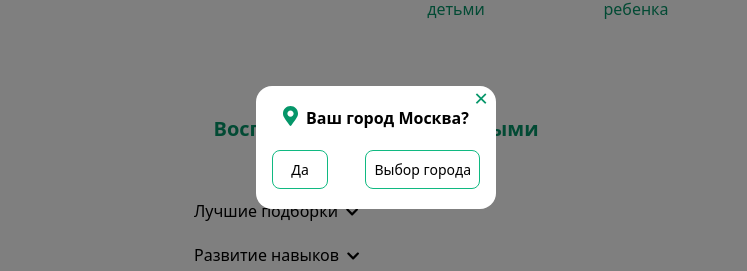
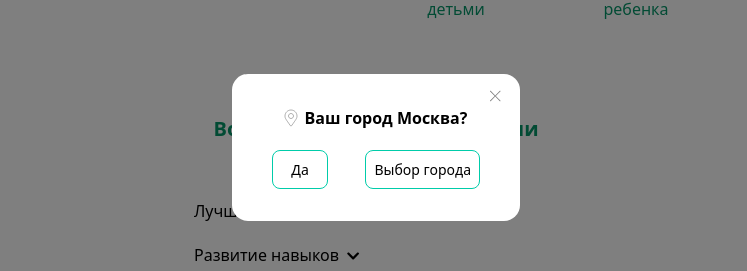
Before and after one commit to ToxicEKB/Weekend, a React (Create React App) app: page / in a window 1280 px wide. Shown: the part 253-524 px from the top of the page, without its empty margins (264-1011 px from the left). Built offline with nearby package versions, Linux system fonts and the light colour scheme.

Commit message:
customize styles in config, add svg-icons

```diff
--- a/src/components/PopUp/BtnChoice.js
+++ b/src/components/PopUp/BtnChoice.js
@@ -2,7 +2,7 @@ const BtnChoice = (props) => {
   const visibilityCity = true;
   return (
     <button
-      className="p-2 min-w-14 border border-green-500 rounded-lg bg-transparent cursor-pointer hover:bg-green-500 focus:outline-none"
+      className="p-2 min-w-14 border border-Sea rounded-lg bg-transparent cursor-pointer hover:bg-Sea focus:outline-none"
       onClick={() => {
         props.updateData(visibilityCity);
       }}
--- a/src/components/PopUp/ChoiceCity.js
+++ b/src/components/PopUp/ChoiceCity.js
@@ -2,7 +2,7 @@ const ChoiceCity = () => {
   return (
     <div>
       <input
-        className="p-2 mb-2.5 w-52 border border-green-500 rounded-lg focus:outline-none"
+        className="p-2 mb-2.5 w-52 border border-Sea rounded-lg focus:outline-none"
         type="text"
         placeholder="Ваш город"
       />
--- a/src/components/PopUp/PopUp.js
+++ b/src/components/PopUp/PopUp.js
@@ -1,5 +1,5 @@
-import { FontAwesomeIcon } from "@fortawesome/react-fontawesome";
-import { faMapMarkerAlt } from "@fortawesome/free-solid-svg-icons";
+import IconClose from "./icons/IconClose";
+import IconMap from "./icons/IconMap";
 import BtnChoice from "./BtnChoice";
 import ChoiceCity from "./ChoiceCity";
 import useVisibilityToggler from "./useVisibilityToggler";
@@ -12,20 +12,17 @@ const PopUp = (props) => {
 
   return (
     <>
-      <div className="absolute top-0 w-full h-full flex justify-center items-center bg-black bg-opacity-50">
-        <div className="px-4 py-5 w-60 relative bg-white rounded-2xl">
+      <div className="fixed top-0 w-full h-full flex justify-center items-center bg-black bg-opacity-50">
+        <div className="px-10 py-8 w-72 relative bg-white rounded-2xl">
           <button
-            className="p-1 absolute -top-2 right-1 text-green-600 text-2xl border-none bg-transparent cursor-pointer hover:opacity-70 focus:outline-none"
+            className="p-1 absolute top-2 right-2 text-gray-400 border-none bg-transparent cursor-pointer hover:opacity-70 focus:outline-none"
             onClick={props.updateData}
           >
-            &times;
+            <IconClose />
           </button>
           <div>
             <p className="mb-5 text-base font-bold text-center">
-              <FontAwesomeIcon
-                icon={faMapMarkerAlt}
-                className="mr-2 text-green-600 text-xl"
-              />
+              <IconMap />
               Ваш город Москва?
             </p>
           </div>
--- /dev/null
+++ b/src/components/PopUp/icons/IconClose.js
@@ -0,0 +1,23 @@
+const IconClose = () => {
+  return (
+    <svg
+      version="1.1"
+      xmlns="http://www.w3.org/2000/svg"
+      x="0px"
+      y="0px"
+      viewBox="0 0 512.001 512.001"
+      className="svg-inline--fa fa-map-marker-alt fa-w-12 mr-2 text-sm"
+    >
+      <path
+      fill="gray"
+        d="M284.286,256.002L506.143,34.144c7.811-7.811,7.811-20.475,0-28.285c-7.811-7.81-20.475-7.811-28.285,0L256,227.717
+			L34.143,5.859c-7.811-7.811-20.475-7.811-28.285,0c-7.81,7.811-7.811,20.475,0,28.285l221.857,221.857L5.858,477.859
+			c-7.811,7.811-7.811,20.475,0,28.285c3.905,3.905,9.024,5.857,14.143,5.857c5.119,0,10.237-1.952,14.143-5.857L256,284.287
+			l221.857,221.857c3.905,3.905,9.024,5.857,14.143,5.857s10.237-1.952,14.143-5.857c7.811-7.811,7.811-20.475,0-28.285
+			L284.286,256.002z"
+      />
+    </svg>
+  );
+};
+
+export default IconClose;
--- /dev/null
+++ b/src/components/PopUp/icons/IconMap.js
@@ -0,0 +1,23 @@
+const IconMap = () => {
+  return (
+    <svg
+      aria-hidden="true"
+      focusable="false"
+      data-prefix="fas"
+      data-icon="map-marker-alt"
+      className="svg-inline--fa fa-map-marker-alt fa-w-12 mr-2 text-gray-400 text-md"
+      role="img"
+      xmlns="http://www.w3.org/2000/svg"
+      viewBox="0 0 384 512"
+    >
+      <path
+        fill="none"
+        stroke="gray"
+        strokeWidth="20"
+        d="M172.268 501.67C26.97 291.031 0 269.413 0 192 0 85.961 85.961 0 192 0s192 85.961 192 192c0 77.413-26.97 99.031-172.268 309.67-9.535 13.774-29.93 13.773-39.464 0zM192 272c44.183 0 80-35.817 80-80s-35.817-80-80-80-80 35.817-80 80 35.817 80 80 80z"
+      ></path>
+    </svg>
+  );
+};
+
+export default IconMap;
--- a/tailwind.config.js
+++ b/tailwind.config.js
@@ -4,11 +4,29 @@ module.exports = {
   theme: {
     extend: {},
     minWidth: {
-      '14': '56px',
-     }
+      14: "56px",
+    },
+    backgroundColor: (theme) => ({
+      ...theme("colors"),
+      Sea: "#00CCA9",
+      Orange: "#FF9F39",
+      Blue: "#466FBD",
+      Crimson: "#BD467F",
+    }),
+    borderColor: (theme) => ({
+      ...theme("colors"),
+      DEFAULT: theme("colors.gray.300", "currentColor"),
+      Sea: "#00CCA9",
+      Orange: "#FF9F39",
+      Blue: "#466FBD",
+      Crimson: "#BD467F",
+    }),
   },
   variants: {
-    extend: {},
+    extend: {
+      backgroundColor: ["active"],
+      borderColor: ["active"],
+    },
   },
   plugins: [],
 };
```
